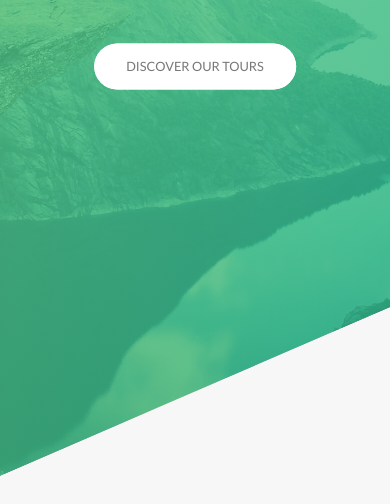
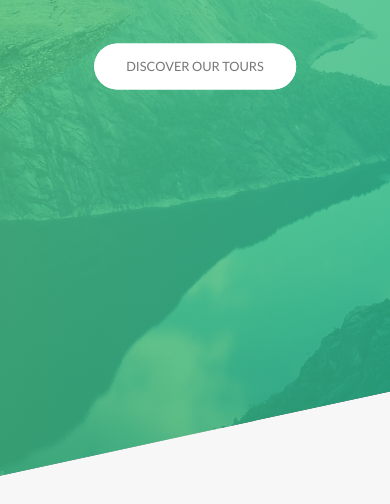
Before and after one commit to arade1994/natours, a website: page index.html in a window 390 px wide. Shown: the part 326-830 px from the top of the page. Drawn offline with Linux system fonts and the light colour scheme.

Commit message:
More layout responsiveness fixes on header, footer and navigation

```diff
--- a/sass/layouts/_footer.scss
+++ b/sass/layouts/_footer.scss
@@ -3,6 +3,10 @@
   padding: 10rem 0;
   font-size: 1.4rem;
   color: $color-grey-light-1;
+
+  @include respond(tab-port) {
+    padding: 8rem 0;
+  }
 
   &__logo-box {
     text-align: center;
@@ -18,6 +22,11 @@
     border-top: 1px solid $color-grey-dark;
     padding-top: 2rem;
     display: inline-block;
+
+    @include respond(tab-port) {
+      width: 100%;
+      text-align: center;
+    }
   }
 
   &__list {
@@ -56,5 +65,10 @@
     padding-top: 2rem;
     width: 80%;
     float: right;
+
+    @include respond(tab-port) {
+      width: 100%;
+      float: none;
+    }
   }
 }
--- a/sass/layouts/_grid.scss
+++ b/sass/layouts/_grid.scss
@@ -4,6 +4,7 @@
 
   @include respond(tab-port) {
     max-width: 50rem;
+    padding: 0 3rem;
   }
 
   &:not(:last-child) {
--- a/sass/layouts/_header.scss
+++ b/sass/layouts/_header.scss
@@ -11,6 +11,11 @@
   background-position: top;
   -webkit-clip-path: polygon(0 0, 100% 0, 100% 75vh, 0 100%);
   clip-path: polygon(0 0, 100% 0, 100% 75vh, 0 100%);
+
+  @include respond(phone) {
+    -webkit-clip-path: polygon(0 0, 100% 0, 100% 85vh, 0 100%);
+    clip-path: polygon(0 0, 100% 0, 100% 85vh, 0 100%);
+  }
 
   &__logo-container {
     position: absolute;
--- a/sass/layouts/_navigation.scss
+++ b/sass/layouts/_navigation.scss
@@ -15,6 +15,15 @@
     box-shadow: 0 1rem 3rem rgba($color-black, 0.1);
     text-align: center;
     cursor: pointer;
+
+    @include respond(tab-port) {
+      top: 4rem;
+      right: 4rem;
+    }
+    @include respond(phone) {
+      top: 3rem;
+      right: 3rem;
+    }
   }
 
   &__background {
@@ -30,6 +39,15 @@
     );
     z-index: 1000;
     transition: transform 0.8s cubic-bezier(0.83, 0, 0.17, 1);
+
+    @include respond(tab-port) {
+      top: 4.5rem;
+      right: 4.5rem;
+    }
+    @include respond(phone) {
+      top: 3.5rem;
+      right: 3.5rem;
+    }
   }
 
   &__nav {
```
Also changed, not shown: css/style.css.
